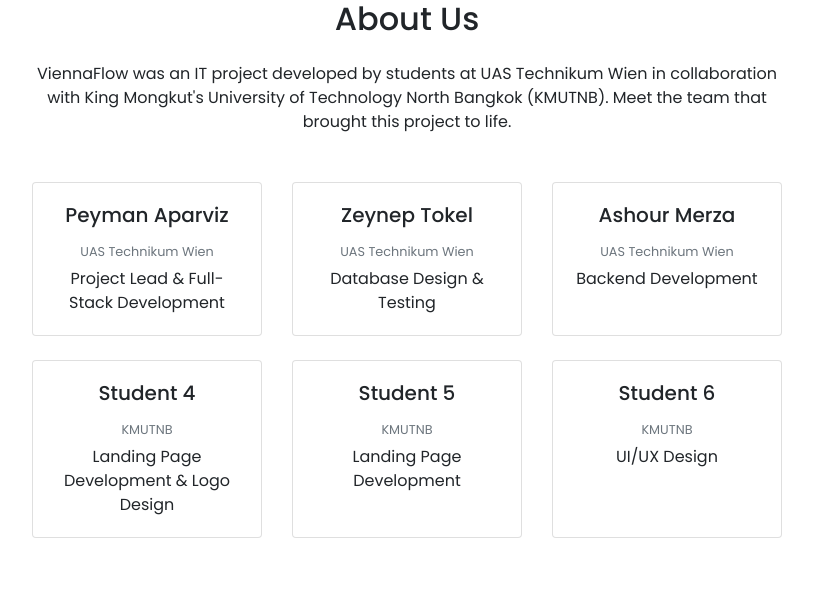
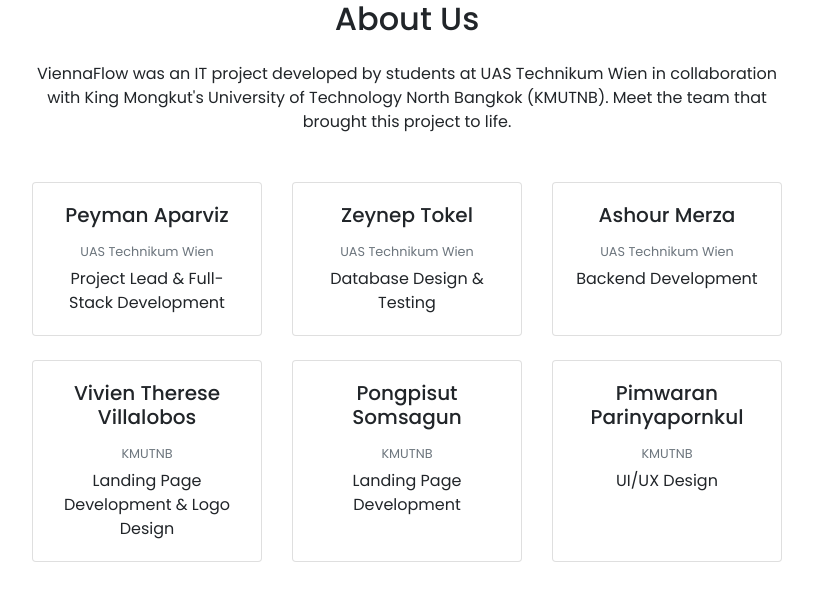
Before and after one commit to Peym4n/viennaflow-landingpage, a React (Vite) app: page /about-embed in a window 1280 px wide. Shown: the top 600 px of the page, without its empty margins (233-1046 px from the left). Built offline with nearby package versions, Linux system fonts and the light colour scheme; no server answers.

Commit message:
Update AboutEmbed.tsx

```diff
--- a/src/react-app/AboutEmbed.tsx
+++ b/src/react-app/AboutEmbed.tsx
@@ -7,9 +7,9 @@
   { name: 'Peyman Aparviz', universityKey: 'uasTechnikumWien', contributionKey: 'projectLeadFullStack' },
   { name: 'Zeynep Tokel', universityKey: 'uasTechnikumWien', contributionKey: 'databaseDesignTesting' },
   { name: 'Ashour Merza', universityKey: 'uasTechnikumWien', contributionKey: 'backendDevelopment' },
-  { name: 'Student 4', universityKey: 'kmutnb', contributionKey: 'landingPageLogo' },
-  { name: 'Student 5', universityKey: 'kmutnb', contributionKey: 'landingPageDev' },
-  { name: 'Student 6', universityKey: 'kmutnb', contributionKey: 'uiUxDesign' },
+  { name: 'Vivien Therese Villalobos', universityKey: 'kmutnb', contributionKey: 'landingPageLogo' },
+  { name: 'Pongpisut Somsagun', universityKey: 'kmutnb', contributionKey: 'landingPageDev' },
+  { name: 'Pimwaran Parinyapornkul', universityKey: 'kmutnb', contributionKey: 'uiUxDesign' },
 ];
 
 const AboutEmbed: React.FC = () => {
```
